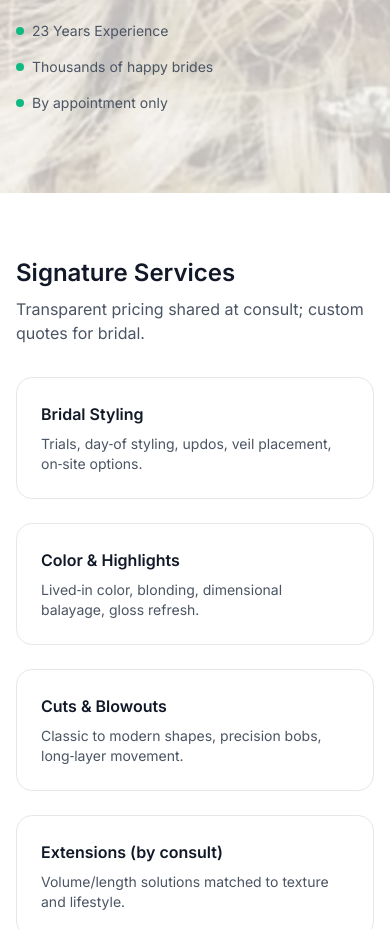
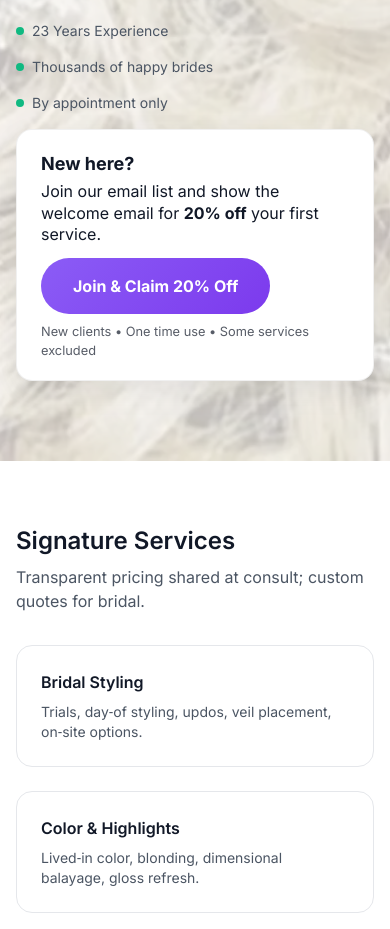
Before and after one commit to Ghostmacc/Hair-By-Brenda-Lee, a plain HTML site: page index.html in a window 390 px wide. Shown: the part 801-1730 px from the top of the page. Drawn offline with nearby package versions, Linux system fonts and the light colour scheme; a web font is replaced by a local one.

Commit message:
Add hero promo card for conversion funnel
- Add promotional card in hero section right space with 20% off offer
- Position card absolutely on desktop, stack on mobile for responsive design
- Style with purple gradient button matching existing brand colors
- Implement smooth scrolling to existing #join Netlify form
- Create conversion funnel: hero promo  form submission  welcome email automation
- Include disclaimer text for new clients and usage restrictions

```diff
--- a/index.html
+++ b/index.html
@@ -67,7 +67,43 @@
 @media (max-width: 640px){
   .nav-cta{ padding:.55rem .85rem; }
   .nav-cta__sub{ display:none; }
-}</style>
+}
+
+/* Hero Promo Card Styles */
+.hero__promo{
+  position: absolute;
+  right: 3rem;
+  top: 6rem;
+  width: clamp(260px, 30vw, 360px);
+  background: #fff;
+  border-radius: 16px;
+  padding: 1.25rem 1.5rem;
+  box-shadow: 0 10px 30px rgba(0,0,0,.08);
+  border: 1px solid rgba(0,0,0,.06);
+}
+.hero__promo-title{ margin: 0 0 .25rem; font-weight: 700; font-size: 1.125rem; }
+.hero__promo-sub{ margin: 0 0 .75rem; line-height: 1.35; }
+.hero__promo-note{ margin: .5rem 0 0; font-size: .8rem; opacity: .7; }
+
+/* Purple button styles for promo */
+.btn{ display: inline-block; padding: 0.75rem 1.5rem; border-radius: 999px; font-weight: 700; text-decoration: none; transition: transform .15s ease, box-shadow .15s ease; }
+.btn--purple{ background: linear-gradient(135deg, var(--purple-1) 0%, var(--purple-2) 100%); color: #fff; }
+.btn--purple:hover{ transform: translateY(-1px); box-shadow: 0 8px 24px rgba(124,58,237,.25); }
+.btn--lg{ padding: 1rem 2rem; font-size: 1rem; }
+
+/* Stack nicely on mobile */
+@media (max-width: 900px){
+  .hero__promo{
+    position: static;
+    width: 100%;
+    margin-top: 1rem;
+  }
+}
+
+/* Smooth anchor scroll and header offset */
+html { scroll-behavior: smooth; }
+#join { scroll-margin-top: 100px; }
+</style>
   <script type="application/ld+json">{"@context": "https://schema.org", "@type": "HairSalon", "name": "Brenda \u2022 Bridal & Color", "url": "https://brendasanderscurlup.glossgenius.com/", "image": "https://images.unsplash.com/photo-1516979187457-637abb4f9353?q=80&w=1600&auto=format&fit=crop", "telephone": "+17147036655", "address": {"@type": "PostalAddress", "addressLocality": "Hot Springs", "addressRegion": "AR", "addressCountry": "US"}, "sameAs": ["https://brendasanderscurlup.glossgenius.com/", "https://www.instagram.com/hair_by_brenda_lee?igsh=MWxsMjE1aHV5ODNjaA%3D%3D&utm_source=qr", "https://www.facebook.com/share/1CxTLXvyMn/?mibextid=wwXIfr"], "description": "Bridal hair and color specialist with 23 years of experience. Former Las Vegas bridal boutique owner who styled thousands of brides. Now in Hot Springs, AR."}</script>
 <link href="https://fonts.googleapis.com/css2?family=Allura&display=swap" rel="stylesheet">
 
@@ -166,6 +202,20 @@
           <div class="inline-flex items-center gap-2"><span class="h-2 w-2 rounded-full bg-emerald-500"></span> By appointment only</div>
         </div>
       </div>
+
+      <!-- HERO PROMO: Join & Claim 20% Off (goes in the empty space) -->
+      <aside class="hero__promo" aria-label="Join list and claim 20% off">
+        <h3 class="hero__promo-title">New here?</h3>
+        <p class="hero__promo-sub">
+          Join our email list and show the welcome email for
+          <strong>20% off</strong> your first service.
+        </p>
+
+        <!-- This button scrolls to your Netlify form -->
+        <a href="#join" class="btn btn--purple btn--lg">Join &amp; Claim 20% Off</a>
+
+        <p class="hero__promo-note">New clients • One time use • Some services excluded</p>
+      </aside>
     </div>
   </section>
 
```
